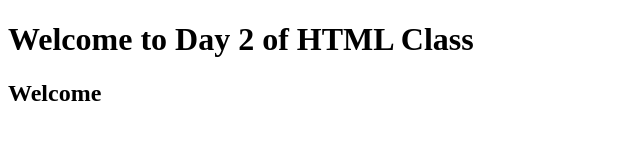
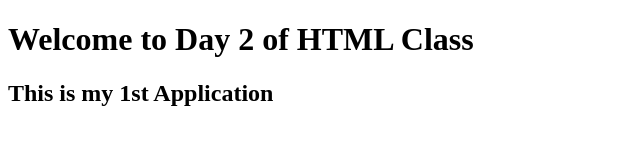
Before and after one commit to mounikamickey/13dec24wd7pm, a plain HTML site: page Index.html in a window 1280 px wide. Shown: the whole page, without its empty margins (0-640 px from the left). Drawn offline with Linux system fonts and the light colour scheme.

Commit message:
Update Index.html

```diff
--- a/Index.html
+++ b/Index.html
@@ -9,6 +9,8 @@
     <H1>
         Welcome to Day 2 of HTML Class
     </H1>
-    <h2>Welcome</h2>
+    <h2>
+        This is my 1st Application
+    </h2>
 </body>
 </html>
```
